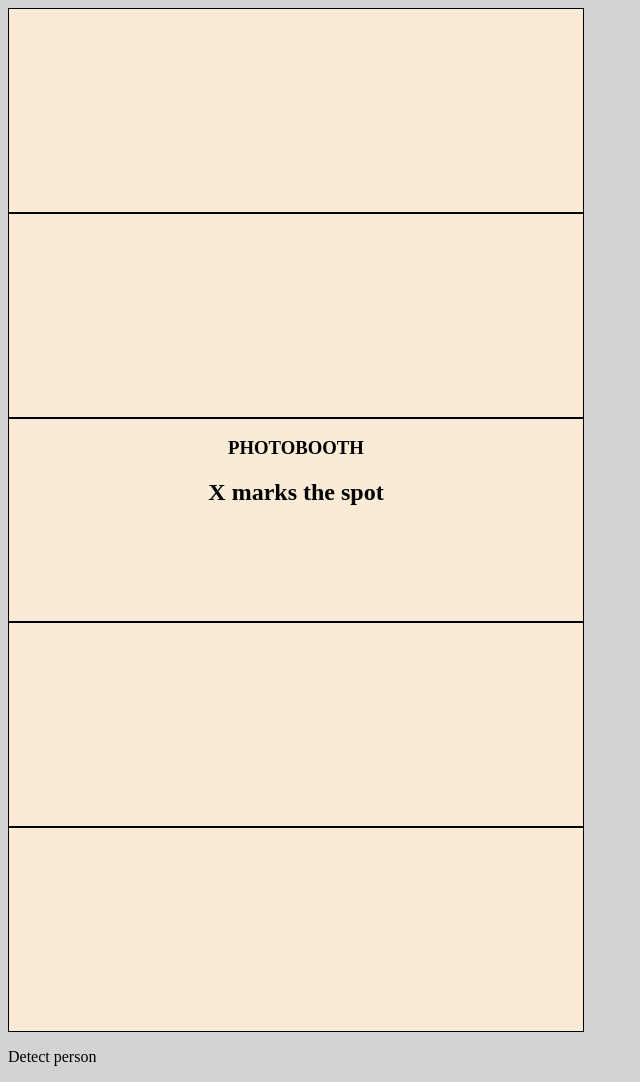
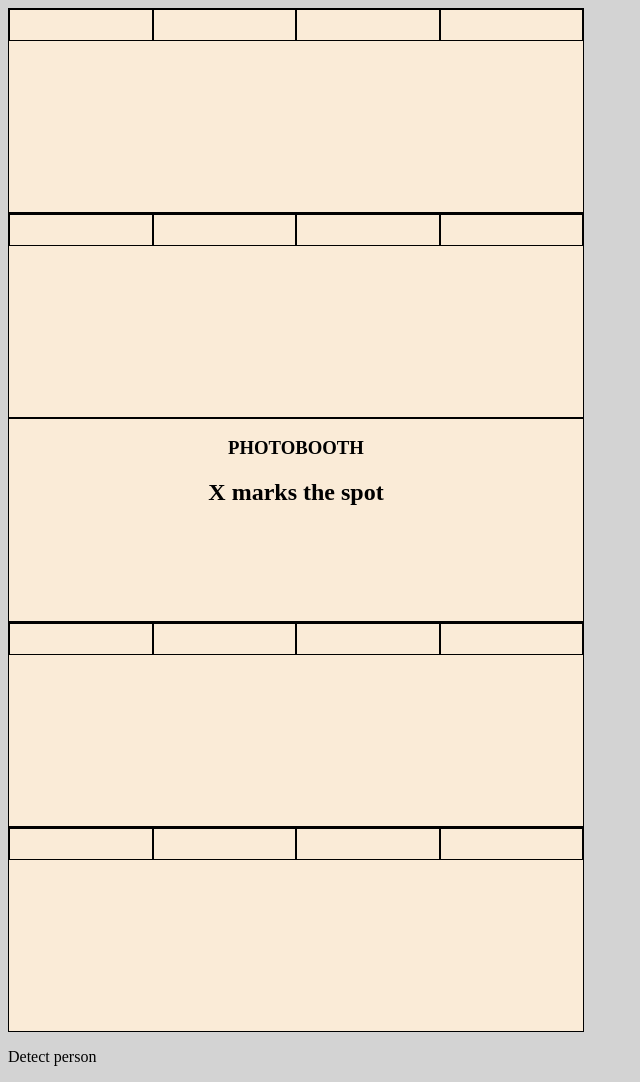
Before and after one commit to CCSProgrammingForDesigners/final-project-Divya-Vasudevan, a plain HTML site: page index.html in a window 1280 px wide. Shown: the whole page, without its empty margins (0-640 px from the left). Drawn offline with Linux system fonts and the light colour scheme.

Commit message:
local storage for storing images added

```diff
--- a/index.html
+++ b/index.html
@@ -15,14 +15,34 @@
     <div id="screenBorder">
         <article class="collage show" id="collage">
             <section id="collage_content">
-                <div class="photos"></div>
-                <div class="photos"></div>
+                <div class="photos">
+                    <div class="small_img"></div>
+                    <div class="big_img"></div>
+                    <div class="big_img"></div>
+                    <div class="small_img"></div>
+                </div>
+                <div class="photos">
+                    <div class="big_img"></div>
+                    <div class="big_img"></div>
+                    <div class="small_img"></div>
+                    <div class="big_img"></div>
+                </div>
                 <div id="heading">
                     <h3>PHOTOBOOTH</h3>
                     <h2>X marks the spot</h2>
                 </div>
-                <div class="photos"></div>
-                <div class="photos"></div>
+                <div class="photos">
+                    <div class="big_img"></div>
+                    <div class="small_img"></div>
+                    <div class="big_img"></div>
+                    <div class="big_img"></div>
+                </div>
+                <div class="photos">
+                    <div class="small_img"></div>
+                    <div class="big_img"></div>
+                    <div class="big_img"></div>
+                    <div class="small_img"></div>
+                </div>
             </section>
         </article>
         <article class="photobooth hide" id="photobooth">
--- a/scripts/app.js
+++ b/scripts/app.js
@@ -123,8 +123,21 @@ takePic = () => {
 
     let data = canvas.toDataURL('image/png');
     photo.setAttribute('src', data);
-    //save photo to folder
+    //console.log(data);
+    savePhoto(data);
 }
 /***************************************************************/
 
+const generateRandomKey = () => {
+    return '_' + Math.random().toString(36).substr(2, 9);
+}
+
+const savePhoto = (image) => {
+    //save photo to local storage
+    localStorage.setItem(generateRandomKey(), image);
+    // https://stackoverflow.com/questions/19183180/how-to-save-an-image-to-localstorage-and-display-it-on-the-next-page
+    //const photo = document.getElementById('photoOutput');
+    //photo.setAttribute('src', localStorage.getItem(localStorage.key(localStorage.length - 1)));
+}
+
 detectPeople();
--- a/styles/app.css
+++ b/styles/app.css
@@ -22,6 +22,7 @@ body {
 
 .photos {
     flex: 1;
+    display: flex;
     border: solid 1px black;
 }
 
@@ -67,15 +68,17 @@ body {
     height: 240px;
 }
 
-/*.output {
-    width: 340px;
-    display: inline-block;
+.small_img {
+    width: 25%;
+    height: 30px;
+    border: 1px solid black;
 }
 
-.camera {
-    width: 340px;
-    display: inline-block;
-}*/
+.big_img {
+    width: 25%;
+    height: 30px;
+    border: 1px solid black;
+}
 
 /**************************************************************/
 .buttonSims {
```
